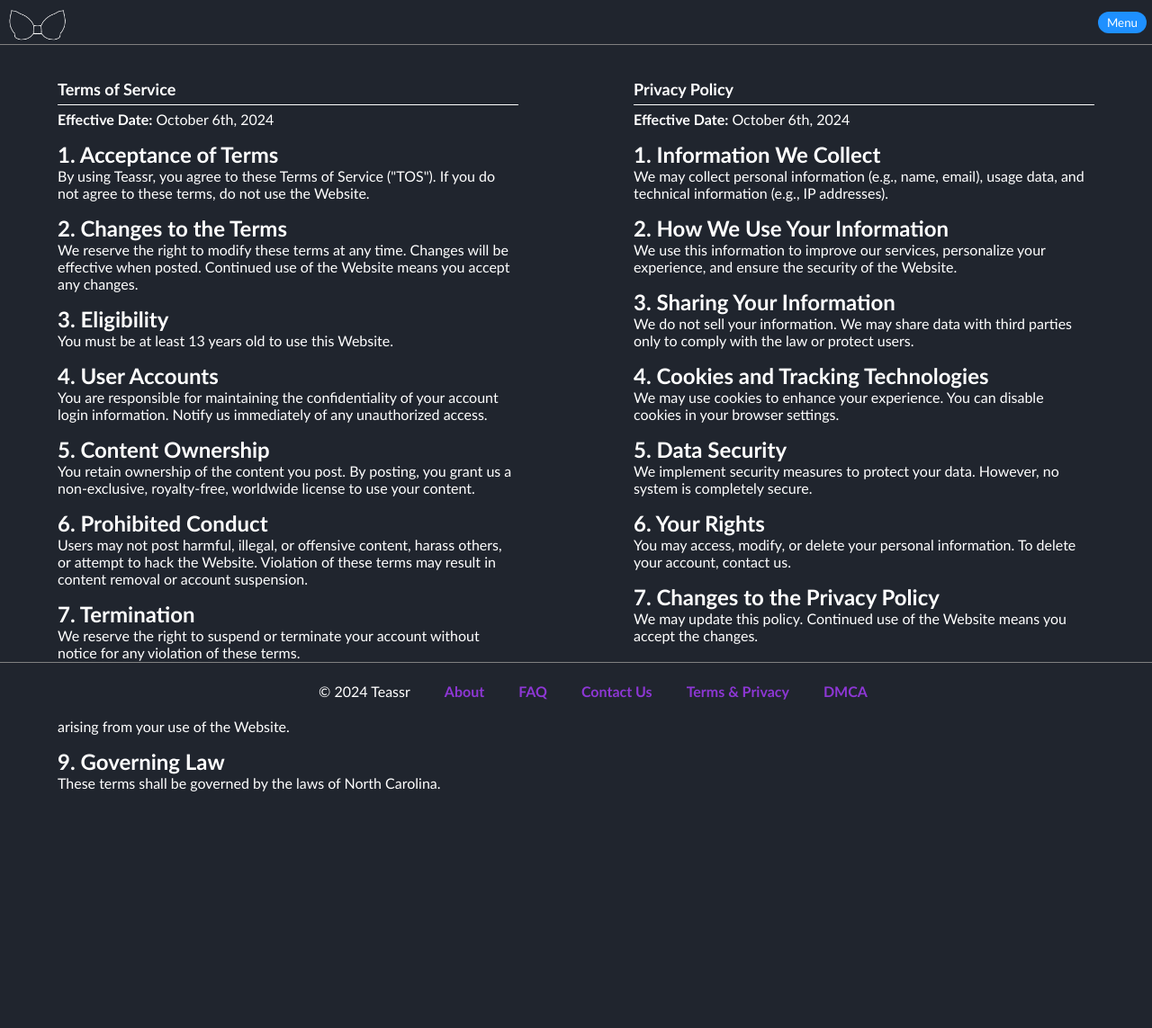
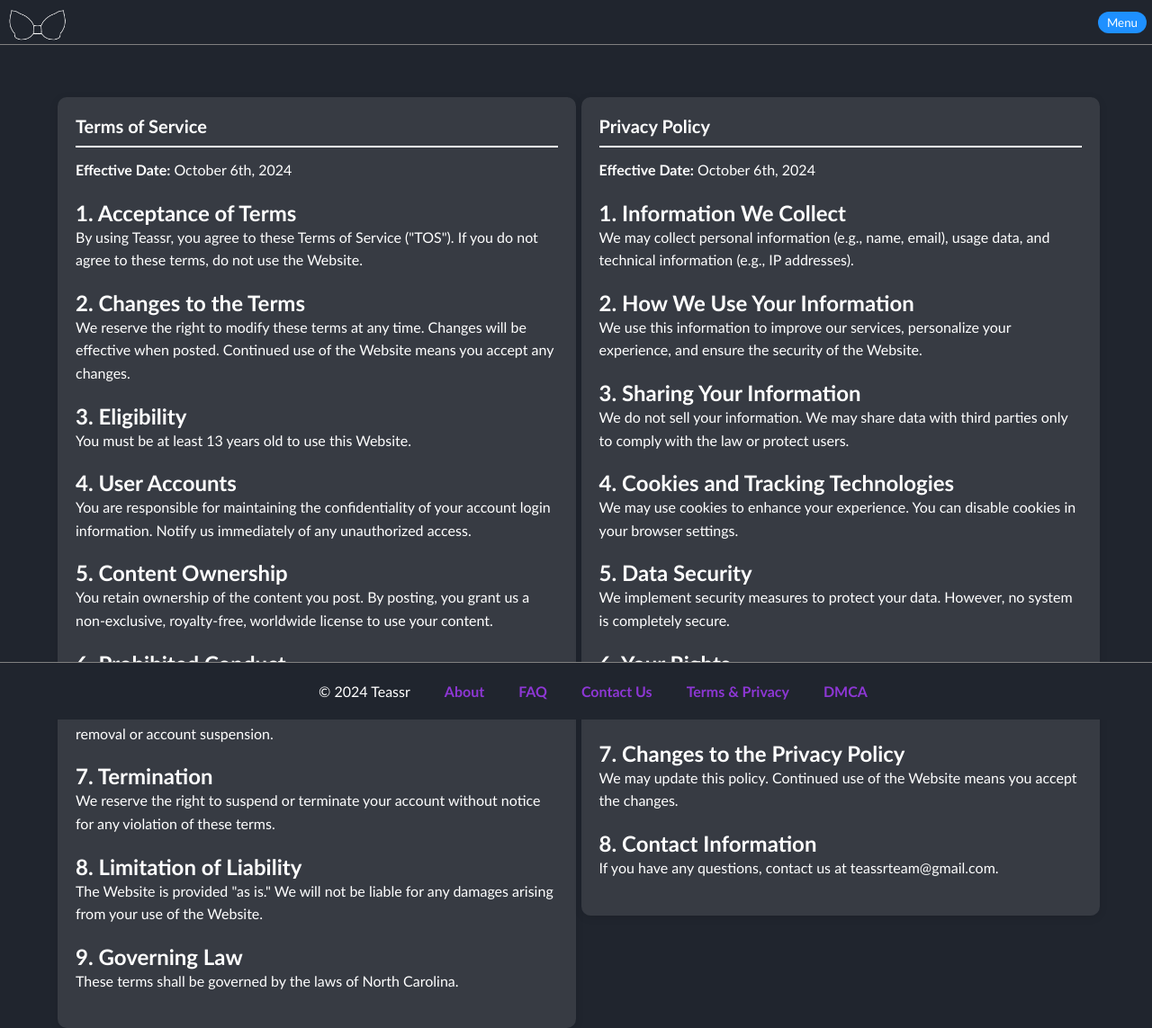
Before and after one commit to senup1/Teassr, a PHP site: page /termsAndPrivacy.php in a window 1280 px wide. Shown: the whole page at 90% size. Before the commit the page ends 880 px from the top, so only its background shows below. Run offline with PHP 8.4, Linux system fonts and the light colour scheme; data that the repository does not hold is empty.

Commit message:
terms & privacy updated css

```diff
--- a/assets/styles/main.css
+++ b/assets/styles/main.css
@@ -479,48 +479,64 @@
 	height: 86%;
 	width: 100%;
 	display: flex;
+	justify-content: center;
+	padding: 20px 5%;
 }
 
 #termsAndPrivacy .container {
 	padding-top: 40px;
-	width: 40%;
+	width: 50%;
 	display: flex;
 	flex-direction: column;
 	align-items: center;
-	height: 100%;
-	padding-bottom: 1000px;
-
+	height: auto;
+	padding-bottom: 50px;
+	max-width: 900px;
+	margin: 0 auto;
 }
 
 #termsAndPrivacy p {
-	margin-bottom: 15px;
+	margin-bottom: 20px;
+	line-height: 1.6;
 }
 
-#termsAndPrivacy .container .PPItem {
-	margin-bottom: 10%;
+#termsAndPrivacy .container .PPItem,
+#termsAndPrivacy .container .TPItem {
+	margin-bottom: 50px;
+	padding: 20px;
+	border-radius: 10px;
+	box-shadow: 0 2px 10px rgba(0, 0, 0, 0.1);
+	background-color: rgba(255, 255, 255, 0.1);
+	width: 100%;
+	margin-left: 5%;
+	margin-right: 5%;
 }
 
-#termsAndPrivacy .container .TPItem .TPTitle {
-	font-size: 18px;
-	border-bottom: 1px solid white;
-	margin-bottom: 6px;
-	padding-bottom: 6px;
+#termsAndPrivacy .container .PPItem,
+.TPItem {
+	margin-left: 40px;
 }
 
-#termsAndPrivacy .container .PPItem .PPTitle {
-	font-size: 18px;
-	border-bottom: 1px solid white;
-	margin-bottom: 6px;
-	padding-bottom: 6px;
+#termsAndPrivacy .container .PPItem .PPTitle,
+#termsAndPrivacy .container .TPItem .TPTitle {
+	font-size: 20px;
+	border-bottom: 2px solid white;
+	margin-bottom: 12px;
+	padding-bottom: 10px;
+	text-align: left;
 }
 
+#termsAndPrivacy .container .PPItem .PPBody,
 #termsAndPrivacy .container .TPItem .TPBody {
-	font-size: 36px;
+	font-size: 20px;
+	line-height: 1.6;
 }
 
+#termsAndPrivacy .container .TPItem .TPBody,
 #termsAndPrivacy .container .PPItem .PPBody {
-	font-size: 36px;
+	word-wrap: break-word;
 }
+
 
 
 
```
